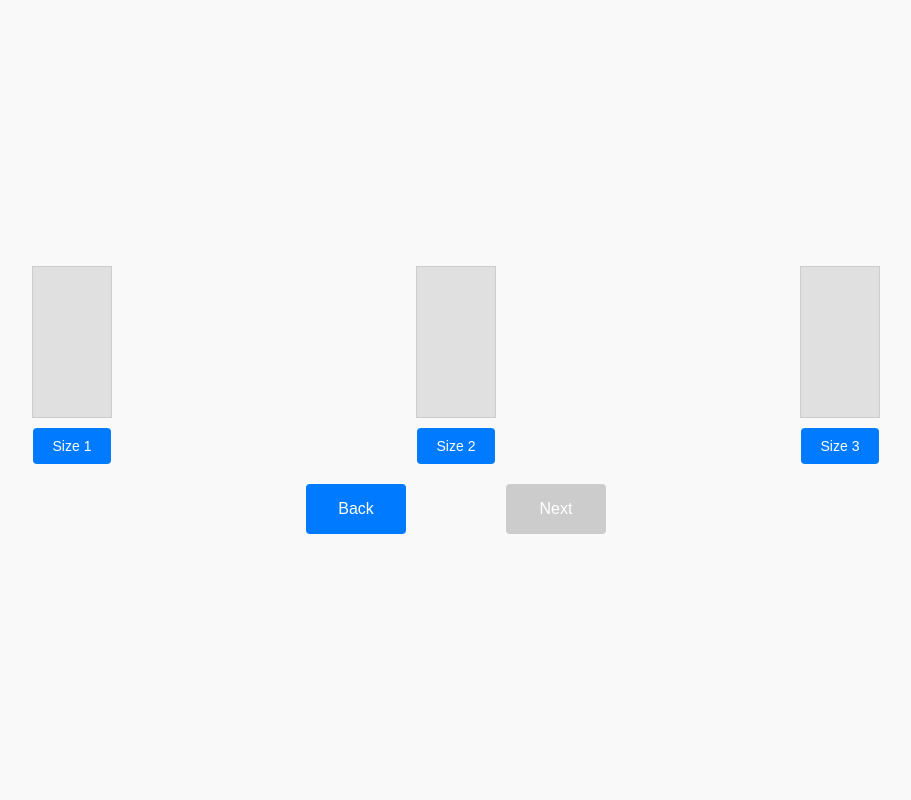
After one commit to lisa1704/Nutritional-Calculator, a PHP site: page /Item.php in a window 1280 px wide. The commit adds this page. Shown: the whole page, without its empty margins (184-1095 px from the left). Run offline with PHP 8.4, Linux system fonts and the light colour scheme.

Commit message:
radio button not working

```diff
--- /dev/null
+++ b/Item.php
@@ -0,0 +1,50 @@
+<!DOCTYPE html>
+<html lang="en">
+<head>
+    <meta charset="UTF-8">
+    <meta name="viewport" content="width=device-width, initial-scale=1.0">
+    <title>Size Selection</title>
+    <link rel="stylesheet" href="css/item.css">
+</head>
+<body>
+    <div class="container">
+        <div class="menu-item">
+            <div class="image-placeholder"></div>
+            <label for="size1">
+                <input type="radio" id="size1" name="size" value="size1">
+                <button type="button">Size 1</button>
+            </label>
+        </div>
+        <div class="menu-item">
+            <div class="image-placeholder"></div>
+            <label for="size2">
+                <input type="radio" id="size2" name="size" value="size2">
+                <button type="button">Size 2</button>
+            </label>
+        </div>
+        <div class="menu-item">
+            <div class="image-placeholder"></div>
+            <label for="size3">
+                <input type="radio" id="size3" name="size" value="size3">
+                <button type="button">Size 3</button>
+            </label>
+        </div>
+    </div>
+    <div class="navigation">
+            <form action="breakfastMenu.php" method="GET">
+                <button>Back</button>
+            </form>
+            <button id="next">Next</button>
+    </div>
+    <script>
+        const nextButton = document.getElementById("next");
+        nextButton.disabled = true;
+
+        document.querySelectorAll('input[name="size"]').forEach(radio => {
+            radio.addEventListener('change', () => {
+                nextButton.disabled = false;
+            });
+        });
+    </script>
+</body>
+</html>
--- a/breakfastMenu.php
+++ b/breakfastMenu.php
@@ -10,7 +10,10 @@
     <div class="container">
         <div class="menu-item">
             <div class="image-placeholder"></div>
-            <button>Breakfast Item 1</button>
+            <form action="Item.php" method="GET">
+                <button>Breakfast Item 1</button>
+            </form>
+
         </div>
         <div class="menu-item">
             <div class="image-placeholder"></div>
--- /dev/null
+++ b/css/item.css
@@ -0,0 +1,85 @@
+body {
+    font-family: Arial, sans-serif;
+    margin: 0;
+    padding: 0;
+    background-color: #f9f9f9;
+    display: flex;
+    flex-direction: column;
+    align-items: center;
+    justify-content: center;
+    height: 100vh;
+}
+
+.container {
+    display: flex;
+    justify-content: space-around;
+    width: 90%;
+    max-width: 1200px;
+    margin-bottom: 20px;
+}
+
+.menu-item {
+    display: flex;
+    flex-direction: column;
+    align-items: center;
+    gap: 10px;
+}
+
+.image-placeholder {
+    width: 100%;
+    max-width: 300px;
+    height: 150px;
+    background: #e0e0e0;
+    border: 1px solid #ccc;
+    display: flex;
+    justify-content: center;
+    align-items: center;
+}
+
+button {
+    padding: 10px 20px;
+    background: #007bff;
+    color: white;
+    border: none;
+    border-radius: 4px;
+    cursor: pointer;
+    font-size: 14px;
+    text-align: center;
+}
+
+button:disabled {
+    background: #ccc;
+    cursor: not-allowed;
+}
+
+button:hover:enabled {
+    background: #0056b3;
+}
+
+label {
+    display: flex;
+    flex-direction: column;
+    align-items: center;
+    cursor: pointer;
+}
+
+input[type="radio"] {
+    display: none;
+}
+
+input[type="radio"]:checked + button {
+    background: #0056b3;
+    color: #fff;
+}
+
+.navigation {
+    display: flex;
+    justify-content: space-between;
+    width: 300px;
+}
+
+.navigation button {
+    width: 100px;
+    height: 50px;
+    font-size: 16px;
+}
```
Also changed, not shown: db.php (added, +16 -0 lines), README.md (added).
